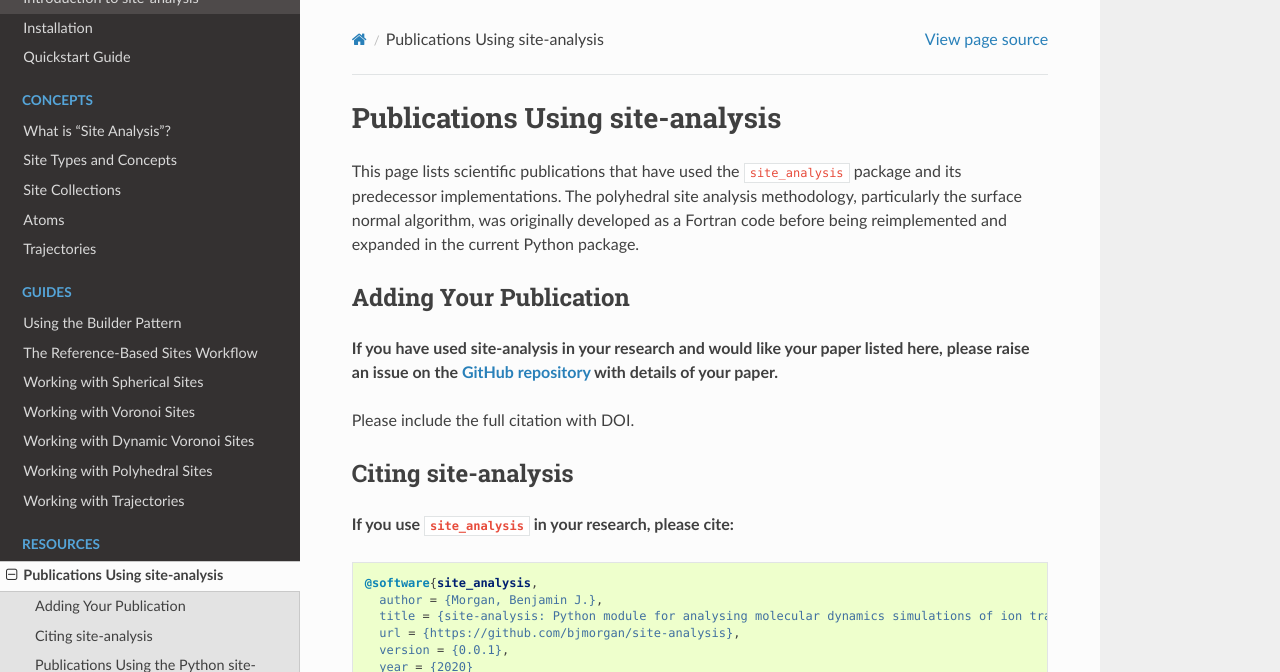
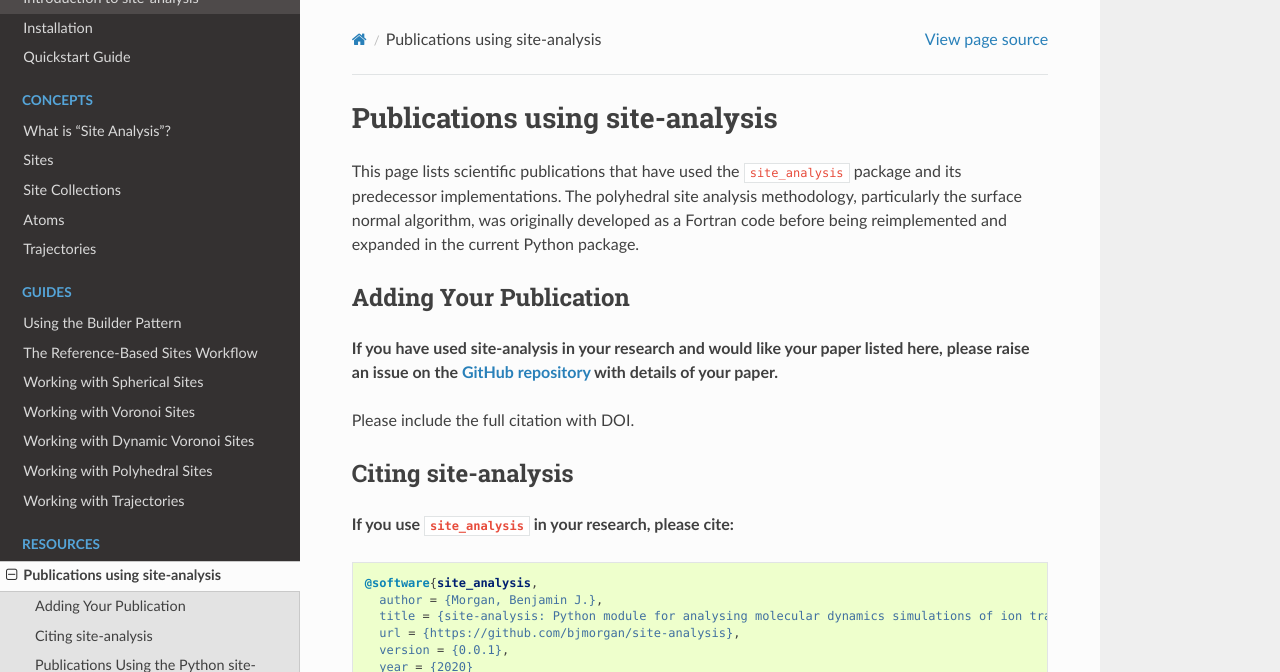
Before and after one commit to bjmorgan/site-analysis, a Sphinx documentation site: the page built from docs/source/resources/publications.md, in a window 1280 px wide and 900 px high. Shown: the top 672 px of the window. Built offline with Sphinx 7.4.7 and the Read the Docs theme 3.1.0, drawn with Linux system fonts in a browser that asks for light colours.

Commit message:
Minor docs edtis.

```diff
--- a/docs/source/concepts/sites.md
+++ b/docs/source/concepts/sites.md
@@ -1,4 +1,4 @@
-# Site Types and Concepts
+# Sites
 
 ## What is a Site?
 
--- a/docs/source/resources/publications.md
+++ b/docs/source/resources/publications.md
@@ -1,4 +1,4 @@
-# Publications Using site-analysis
+# Publications using site-analysis
 
 This page lists scientific publications that have used the `site_analysis` package and its predecessor implementations. The polyhedral site analysis methodology, particularly the surface normal algorithm, was originally developed as a Fortran code before being reimplemented and expanded in the current Python package.
 
```
